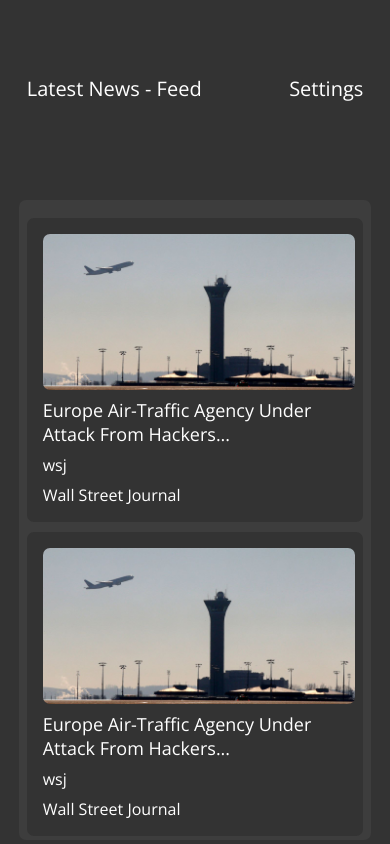
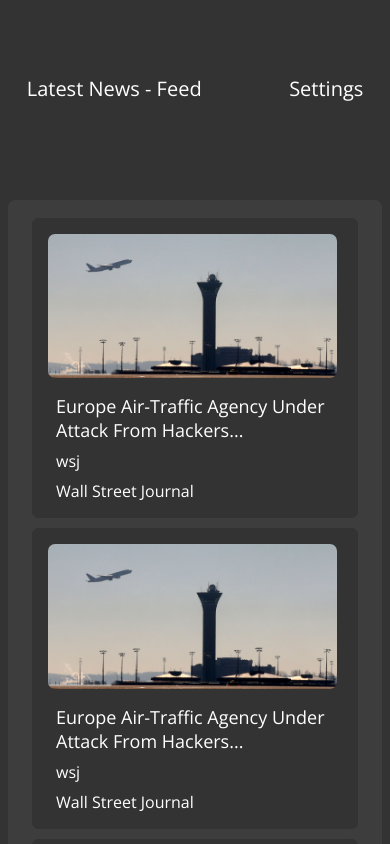
Before and after one commit to nslee333/news_project, a React (Create React App) app: page / in a window 390 px wide. Shown: the top 844 px of the page. Built offline with nearby package versions, Linux system fonts and the light colour scheme.

Commit message:
Responsive changes and cleanup.

```diff
--- a/src/css/main.css
+++ b/src/css/main.css
@@ -16,13 +16,16 @@
 }
 
 .main-inner {
+  height: fit-content;
   background-color: #3d3d3d;
 
   border-radius: 7px;
   width: auto;
-  height: auto;
   margin-block: 2rem;
-  padding: 0.5rem;
+  padding-top: 0.5rem;
+  padding-bottom: 0.5rem;
+  padding-left: 1.5rem;
+  padding-right: 1.5rem;
 
   @media (min-width: 320px) {
     width: 90%;
@@ -36,36 +39,29 @@
 }
 
 .post {
-  /* display: flex;
-  flex-direction: column; */
-
-  /* border: 2px solid hotpink; */
+  text-decoration: none;
   border-radius: 7px;
-  /* display: flex; */
-  text-decoration: none;
 
   color: #fff;
   margin-block: 10px;
-  padding: 1rem;
 }
 
 .post-img {
-  /* max-width: 10rem; */
   border-radius: 7px;
 
   @media (min-width: 320px) {
-    max-height: 40vw;
+    max-height: 37vw;
   }
   @media (min-width: 500px) {
     max-height: 5rem;
   }
-  @media (min-width: 900px) {
-    /* max-width: 50%; */
-  }
 }
 
 .post-info {
-  /* border: 2px solid hotpink; */
+  padding-left: 0.5rem;
+  @media (max-width: 500px) {
+    padding-top: 0.5rem;
+  }
 }
 
 .post-title {
@@ -111,8 +107,13 @@
 }
 
 .post-link {
+  border-radius: 7px;
   color: #fff;
   text-decoration: none;
+  padding-top: 1rem;
+  padding-left: 1rem;
+  padding-right: 1rem;
+  padding-bottom: 1rem;
 
   @media (min-width: 320px) {
     display: grid;
```
